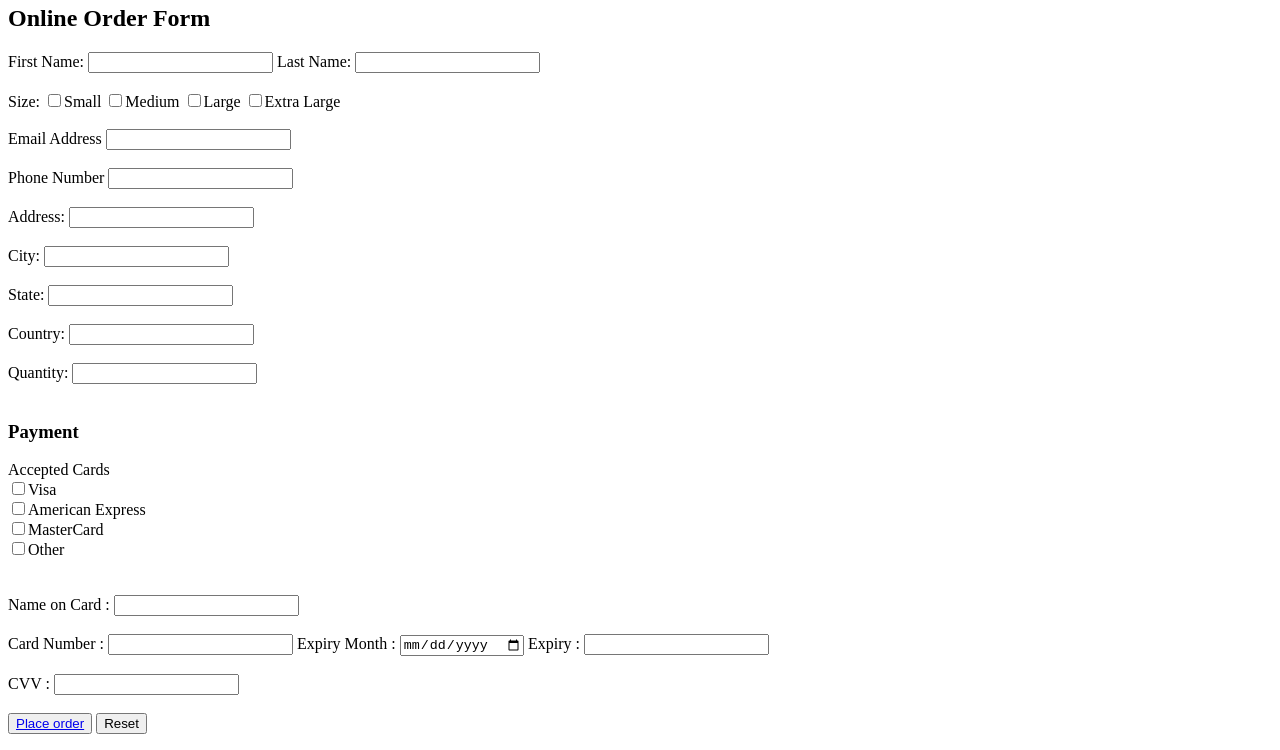
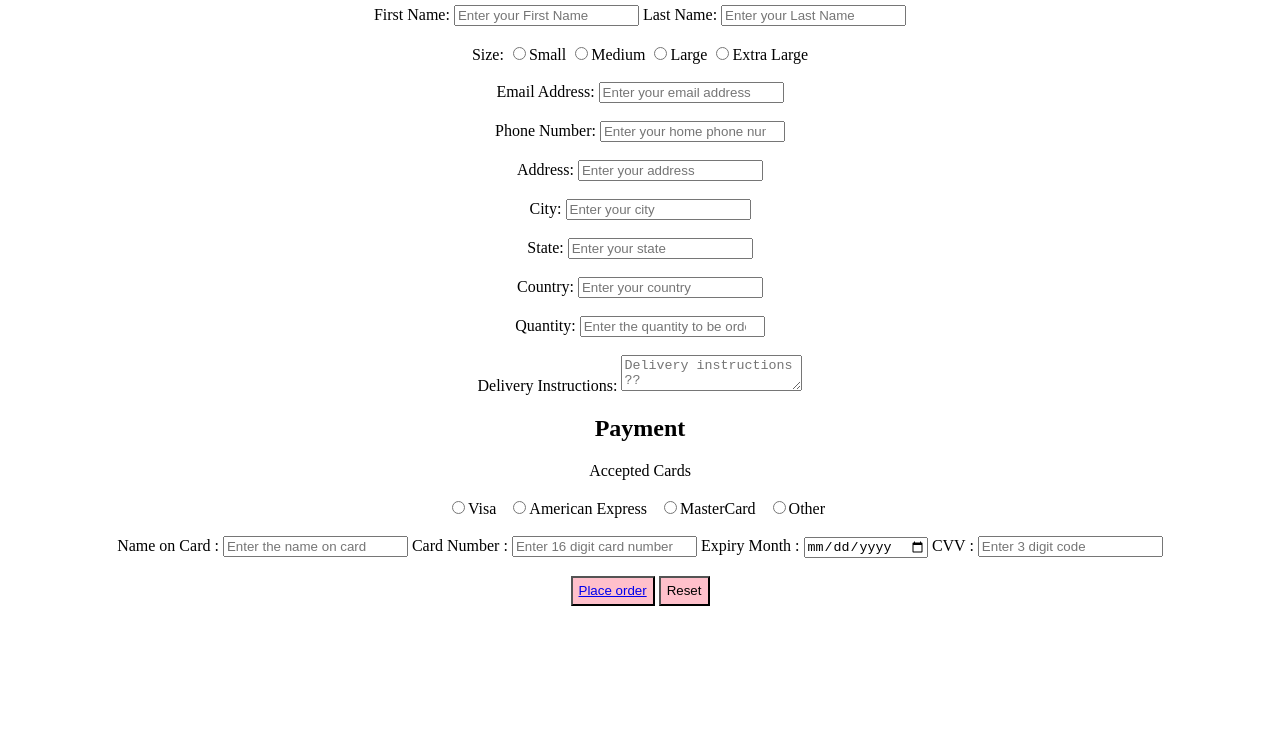
Before and after one commit to sukhdeepkaur9484/sukhdeepkaur9484.github.io, a plain HTML site: page src/forms.html in a window 1280 px wide. Shown: the part 50-800 px from the top of the page. Drawn offline with Linux system fonts and the light colour scheme.

Commit message:
Update forms.html

```diff
--- a/src/forms.html
+++ b/src/forms.html
@@ -3,67 +3,73 @@
         <title>
             ORDER FORM
         </title>
-        <h2>Order form</h2>
 
+        <style>
+            #order{
+                text-align:center;
+            }
+        </style>
     </head>
     <body>
         <div id="order" >
             <h2><b>Online Order Form</b></h2>
-            <form id="order" method="get" action="#">
+            <form name="myform" method="get" action="#">
 
-                    <label for="name">First Name: </label>
-                    <input type="text" id="name" name="fullname">
-                    <label for="name">Last Name: </label>
-                    <input type="text" id="name" name="Last Name"><br><br>
+                    <label for="name" onsubmit="return validateform();">First Name: </label>
+                    <input type="text" placeholder="Enter your First Name"id="name" name="fullname">
+                    <label for="name" onsubmit="return validateform();">Last Name: </label>
+                    <input type="text"placeholder="Enter your Last Name" id="name" name="Last Name"><br><br>
                     <label for="size">Size: </label>
-                    <input type="checkbox" name="size" value="small">Small
-                    <input type="checkbox" name="size" value="medium">Medium
-                    <input type="checkbox" name="size" value="large">Large
-                    <input type="checkbox" name="size" value="large">Extra Large
+                    <input type="radio" name="size" value="small">Small
+                    <input type="radio" name="size" value="medium">Medium
+                    <input type="radio" name="size" value="large">Large
+                    <input type="radio" name="size" value="large">Extra Large
                     <br><br>
-                    <label for="email">Email Address</label>
-                    <input type="email" id="email" name="email"><br><br>
-                    <label for="phone">Phone Number</label>
-                    <input type="number" id="num" name="num"><br><br>
+                    <label for="email">Email Address: </label>
+                    <input type="email" placeholder="Enter your email address" id="email" name="email"><br><br>
+                    <label for="phone">Phone Number: </label>
+                    <input type="number"placeholder="Enter your home phone number" id="num" name="num"><br><br>
                     <label for="address"> Address:
-                        <input type="text" id="address" name="address"><br><br>
+                        <input type="text" placeholder="Enter your address" id="address" name="address"><br><br>
                     <label for="city"> City:
-                        <input type="text" id="city" name="city"> <br><br>
+                        <input type="text" placeholder="Enter your city"id="city" name="city"> <br><br>
                     <label for="address"> State:
-                        <input type="text" id="state" name="state"><br><br>
+                        <input type="text" placeholder="Enter your state" id="state" name="state"><br><br>
                     <label for="address"> Country:
-                        <input type="text" id="country" name="country"><br><br>
+                        <input type="text"placeholder="Enter your country " id="country" name="country"><br><br>
                     <label for="quanttiy"> Quantity:
-                    <input type="number" id="quantity" name="quantiy"><br><br>
-                            <h3>Payment</h3>
+                    <input type="number" placeholder="Enter the quantity to be ordered"id="quantity" name="quantiy"><br><br>
+                    <label for="delivery" onsubmit="return  validateTextArea(myform);">Delivery Instructions:</label>
+                    <textarea id="delivery" placeholder="Delivery instructions ??" name="delivery"></textarea>
+
+                    <h2>Payment</h2>
                             <label for="fname">Accepted Cards</label>
-                              <br>
-                              <input type="checkbox" name="card" value="visa">Visa<br>
-                              <input type="checkbox" name="card" value="amexp">American Express<br>
-                              <input type="checkbox" name="card" value="mst">MasterCard<br>
-                              <input type="checkbox" name="card" value="other">Other<br>
+                              <br><br>
+                              <input type="radio" name="card" value="visa">Visa &nbsp;
+                              <input type="radio" name="card" value="amexp">American Express &nbsp;
+                              <input type="radio" name="card" value="mst">MasterCard &nbsp;
+                              <input type="radio" name="card" value="other">Other &nbsp;
                               <br><br>
 
                             <label for="cname"> Name on Card : </label>
-                                <input type="text" id="cname" name="cardname"><br><br>
+                                <input type="text"placeholder="Enter the name on card" id="cname" name="cardname">
                             <label for="cnum"> Card Number : </label>
-                                <input type="text" id="cnum" name="cardnumber">
+                                <input type="text" placeholder="Enter 16 digit card number" id="cnum" name="cardnumber">
 
                             <label for="expmonth">Expiry Month : </label>
                                 <input type="date" id="expmonth" name="expmonth">
-                            <label for="expyear"> Expiry : </label>
-                                <input type="number" id="expyear" name="expyear">
-                            <br><br>
+
                             <label for="cvv"> CVV : </label>
-                            <input type="number" id="cvv" name="cvv">
+                            <input type="number" placeholder="Enter 3 digit code "id="cvv" name="cvv">
 
                     <br><br>
-                    <button id="button1" type="submit" ><a href="index.html">Place order</a></button>
-                    <button type="button1">Reset</button>
+                    <button id="button1" type="submit" style="background-color:pink ;height:30px;" ><a href="index.html">Place order</a></button>
+                    <button type="button1" type="reset"  style="background-color:pink ;height:30px;" >Reset</button>
             </form>
 
 
           </div>
 
     </body>
+    <script src="script.js"></script>
 </html>
```
